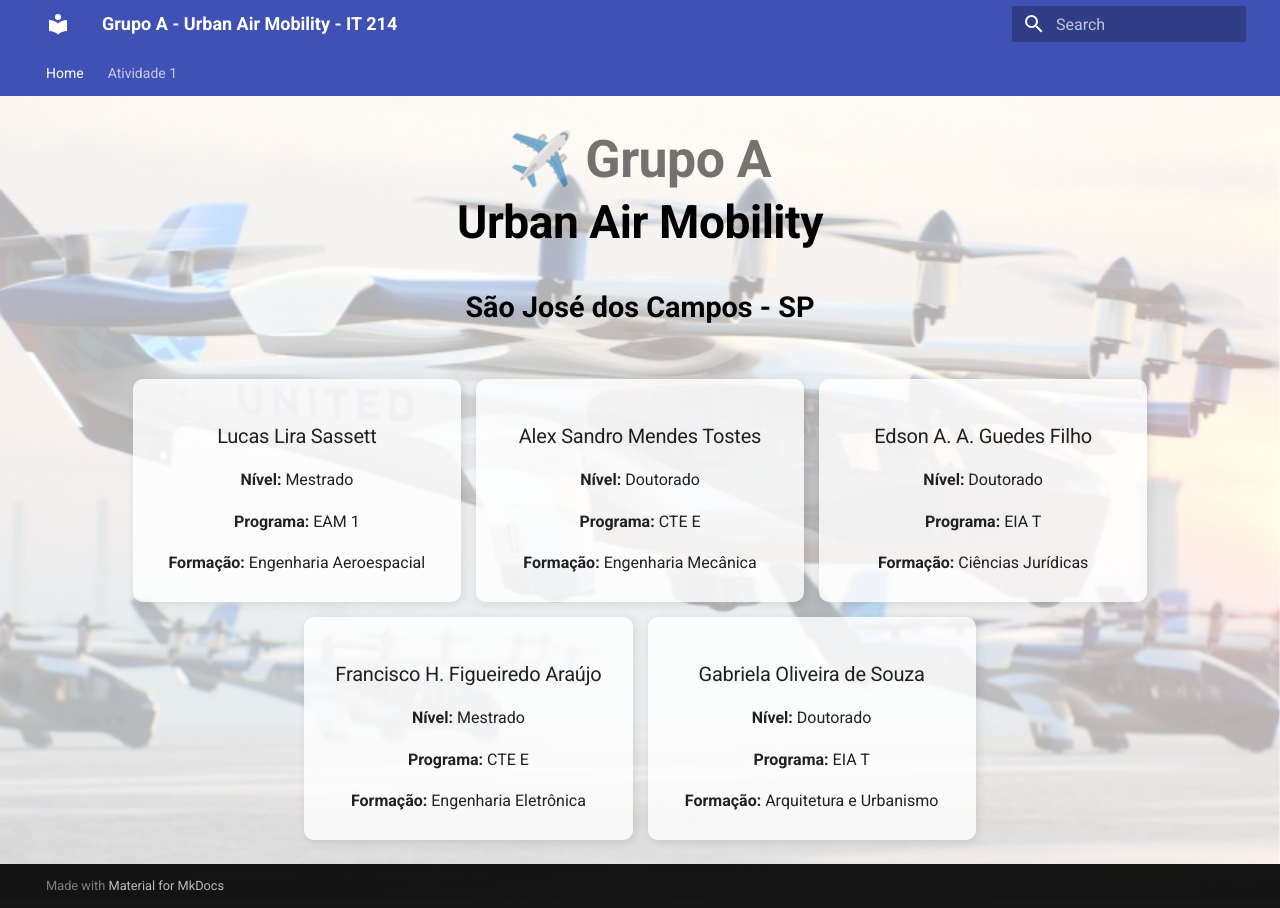
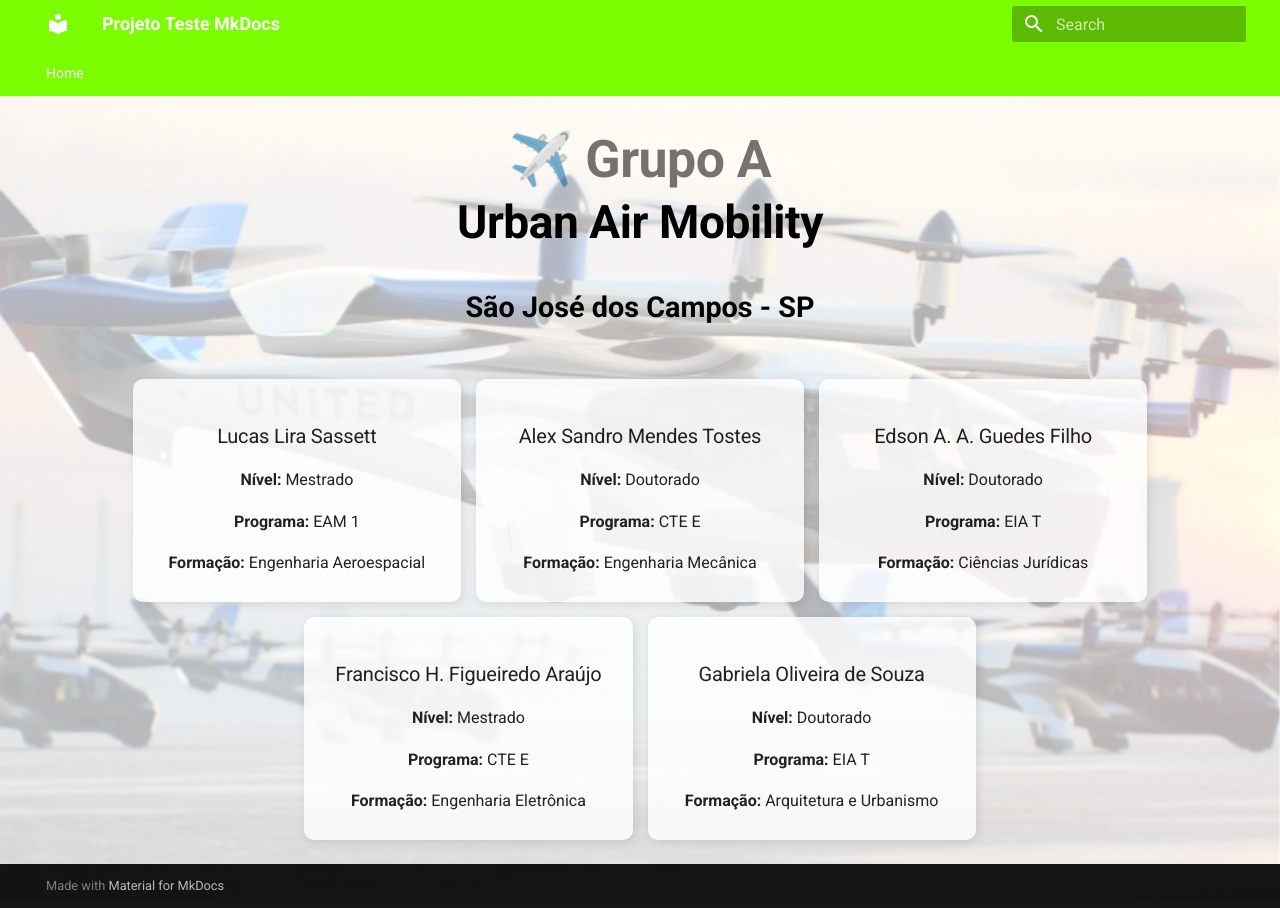
Before and after one commit to Lirucas/ProjetoTesteMkDocs, an MkDocs documentation site: the page built from docs/index.md, in a window 1280 px wide. Built offline with MkDocs 1.6.1 and Material for MkDocs 9.7.7, drawn with Linux system fonts in a browser that asks for light colours.

Commit message:
Adicionando custom.css para personalizar cores

```diff
--- /dev/null
+++ b/docs/assets/custom.css
@@ -0,0 +1,17 @@
+:root {
+    --md-primary-fg-color: #7CFC00; /* Verde-limão para a barra de menus */
+    --md-accent-fg-color: #FFFFFF; /* Branco para os botões */
+    --md-typeset-a-color: #FFFFFF; /* Links brancos */
+}
+
+/* Garante que os botões fiquem visíveis */
+.md-button {
+    color: #FFFFFF !important;
+    border: 2px solid #FFFFFF !important;
+}
+
+/* Define fundo branco para os botões */
+.md-button--primary {
+    background-color: #FFFFFF !important;
+    color: #000000 !important; /* Texto preto nos botões */
+}
--- a/mkdocs.yml
+++ b/mkdocs.yml
@@ -1,10 +1,15 @@
-site_name: "Grupo A - Urban Air Mobility - IT 214"
+site_name: "Projeto Teste MkDocs"
 
 theme:
   name: material
   features:
-    - navigation.tabs  # Habilita navegação superior
+    - navigation.tabs
+  palette:
+    primary: "#7CFC00"  # Barra de menus verde-limão
+    accent: "#FFFFFF"   # Botões brancos
+
+extra_css:
+  - assets/custom.css  # Aplica o CSS personalizado
 
 nav:
   - Home: index.md
-  - Atividade 1: atv1.md
```
